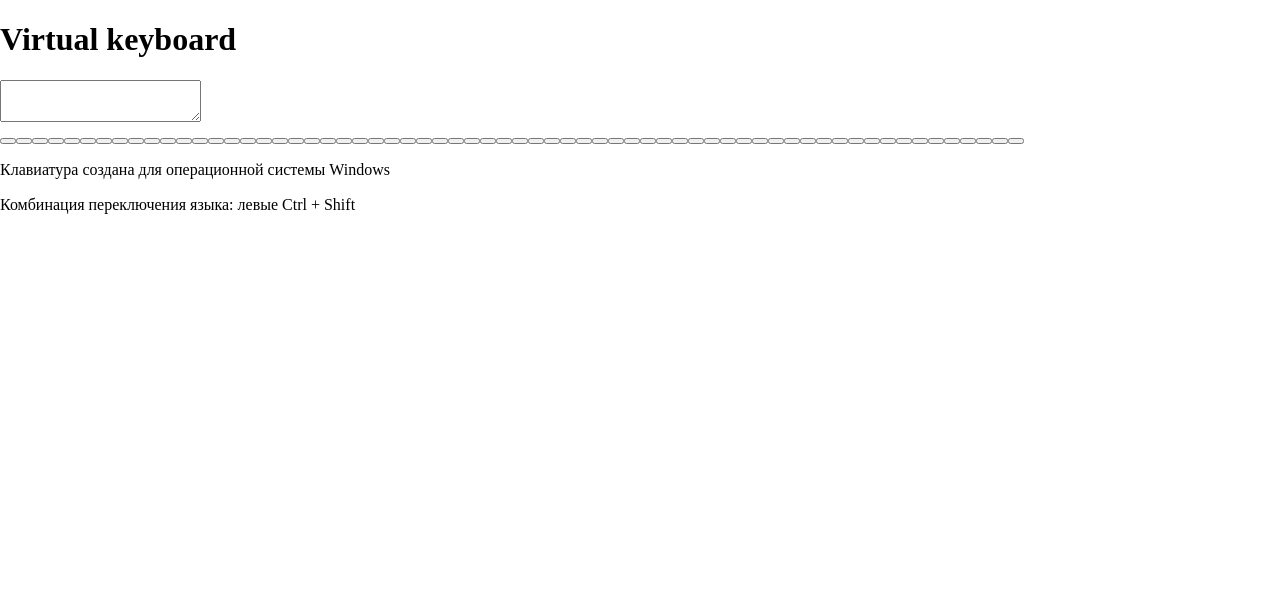
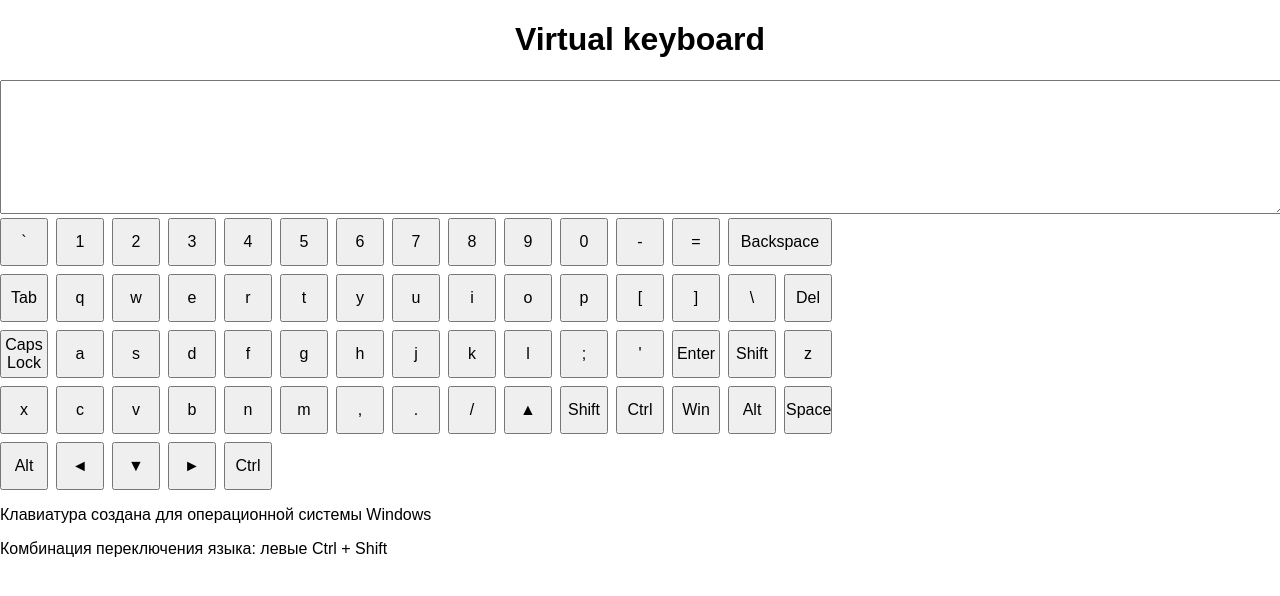
Before and after one commit to spacehummer/virtual-keyboard, a website built with webpack: page pages/index.html in a window 1280 px wide. Built offline with nearby package versions, Linux system fonts and the light colour scheme.

Commit message:
feat: `BasicStructureGenerator` class: add container, fill keyboard with keys from JSON, refactor class method name for append HTML elements; center structure elements by styles, start work on keyboard grid.

```diff
--- a/assets/styles/style.css
+++ b/assets/styles/style.css
@@ -23,7 +23,62 @@
     --dark-bg-for-buttons: #404040;
 }
 
+.root-container {
+    /* Display */
+    display: flex;
+    position: relative;
+    flex-direction: column;
+    justify-content: flex-start;
+    /* Font */
+    font-family: 'Arial', sans-serif;
+    font-weight: 400;
+    /* Size */
+    min-height: 100vh;
+}
+
 .container {
-    max-width: 1600px;
+    /* Size */
+    max-width: 1280px;
+    /* Margins */
     margin: 0 auto;
 }
+
+.header__heading {
+    /* Size */
+    width: fit-content;
+    /* Margins */
+    margin-left: auto;
+    margin-right: auto;
+}
+
+.keyboard__display {
+    /* Size */
+    width: 100%;
+    height: 100%;
+    min-height: 128px;
+    max-height: 256px;
+}
+
+.keyboard__keys-container {
+    /* Vars */
+    --key-base-width: 48px;
+    --key-base-height: 48px;
+    /* Display */
+    display: grid;
+    grid-template-columns: repeat(15, var(--key-base-width));
+    grid-auto-rows: var(--key-base-height);
+    /*grid-auto-columns: var(--key-base-width);*/
+    row-gap: 8px;
+    column-gap: 8px;
+}
+
+.keys__key-base {
+    /* Margins */
+    padding: 0;
+}
+
+.key-base--backspace {
+    /* Grid */
+    grid-row: 1 / 1;
+    grid-column: 14 / span 2;
+}
--- a/src/BasicStructureGenerator.js
+++ b/src/BasicStructureGenerator.js
@@ -58,6 +58,8 @@ export default class BasicStructureGenerator {
   main;
 
   footer;
+
+  container;
   // </editor-fold desc="Elements">
 
   inscriptions;
@@ -76,6 +78,9 @@ export default class BasicStructureGenerator {
     this.header = null;
     this.main = null;
     this.footer = null;
+
+    this.container = document.createElement('div');
+    this.container.classList.add('container');
 
     /**
      * Object, parsed from JSON with info about keys.
@@ -96,7 +101,9 @@ export default class BasicStructureGenerator {
     headingH1.innerText = 'Virtual keyboard';
     headingH1.classList.add('header__heading');
 
-    this.header.appendChild(headingH1);
+    this.header.appendChild(this.container.cloneNode(true));
+    this.header.lastElementChild.classList.add('container--header');
+    this.header.lastElementChild.appendChild(headingH1);
   }
 
   /**
@@ -118,12 +125,20 @@ export default class BasicStructureGenerator {
     }
 
     for (let keyIndex = 1; keyIndex <= this.keysCount; keyIndex += 1) {
-      keyboard.appendChild(document.createElement('button'));
+      const key = document.createElement('button');
+      key.classList.add('keys__key-base');
+      key.innerHTML = this.inscriptions.en[keyIndex.toString(10)].symbolDefault.symbol;
+      if (this.inscriptions.en[keyIndex.toString(10)].symbolDefault.symbol === 'Backspace') {
+        key.classList.add('key-base--backspace');
+      }
+      keyboard.appendChild(key);
     }
 
     keyboardAndDisplay.appendChild(display);
     keyboardAndDisplay.appendChild(keyboard);
-    this.main.append(keyboardAndDisplay);
+    this.main.appendChild(this.container.cloneNode(true));
+    this.main.lastElementChild.classList.add('container--main');
+    this.main.lastElementChild.appendChild(keyboardAndDisplay);
   }
 
   /**
@@ -138,8 +153,12 @@ export default class BasicStructureGenerator {
     }
     footerParagraphs[0].innerText = 'Клавиатура создана для операционной системы Windows';
     footerParagraphs[1].innerText = 'Комбинация переключения языка: левые Ctrl + Shift';
+
+    this.footer.appendChild(this.container.cloneNode(true));
+    this.footer.lastElementChild.classList.add('container--footer');
+
     footerParagraphs.forEach((element) => {
-      this.footer.appendChild(element);
+      this.footer.lastElementChild.appendChild(element);
     });
   }
 
@@ -172,7 +191,7 @@ export default class BasicStructureGenerator {
     this.rootContainer.appendChild(this.footer);
   }
 
-  append() {
+  appendHTMLElements() {
     /* Append to DOM */
     this.root.appendChild(this.rootContainer);
   }
--- a/src/index.js
+++ b/src/index.js
@@ -49,4 +49,4 @@ let languageGeneral = 'en';
 const basicStructureGenerator = new BasicStructureGenerator('body', debug);
 
 basicStructureGenerator.generateAll();
-basicStructureGenerator.append();
+basicStructureGenerator.appendHTMLElements();
```
Also changed, not shown: dist/2023-03-29_-_22-34-01/index.html (added), dist/2023-03-29_-_22-34-01/main.css (added), 2 other files.
